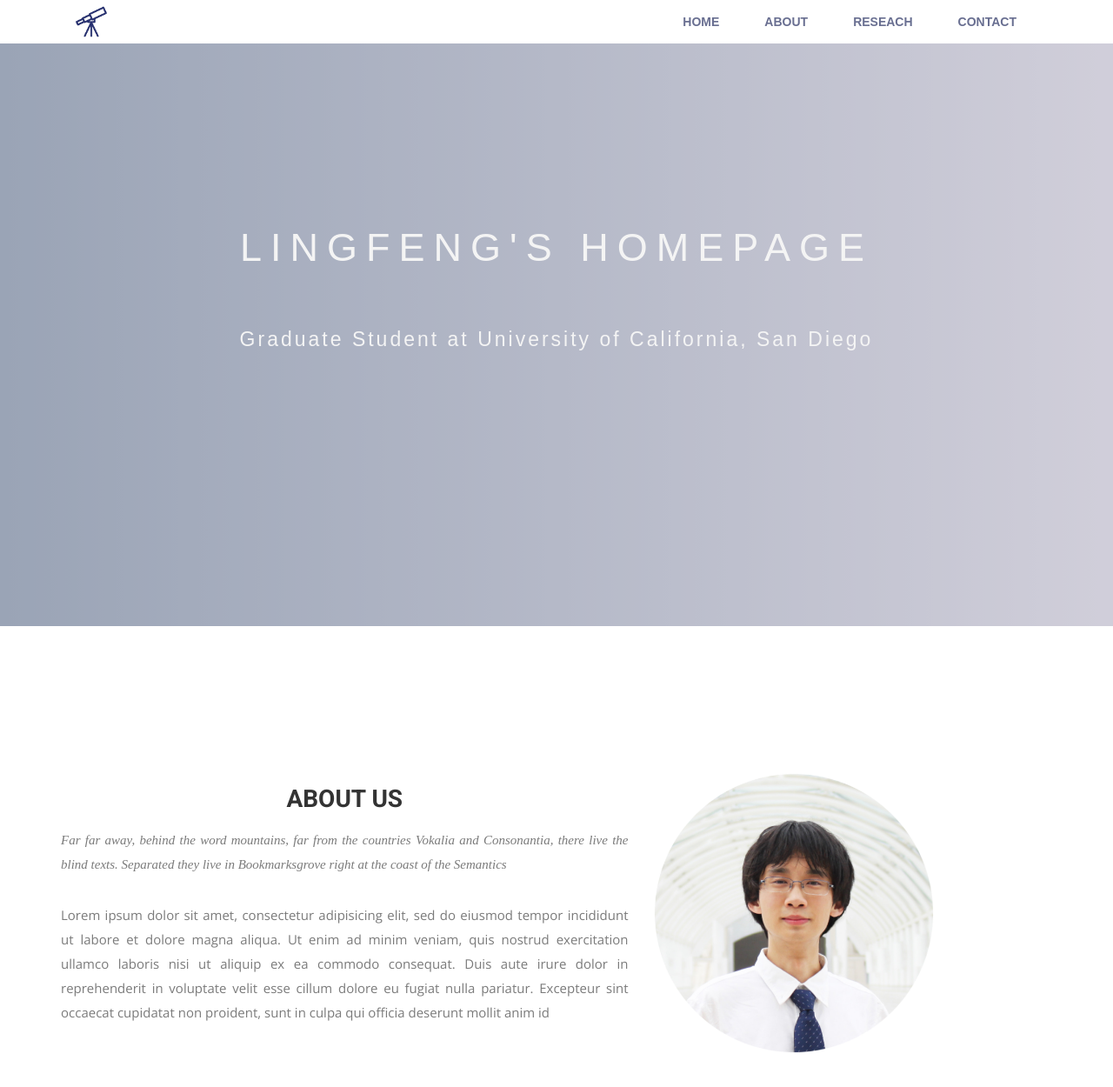
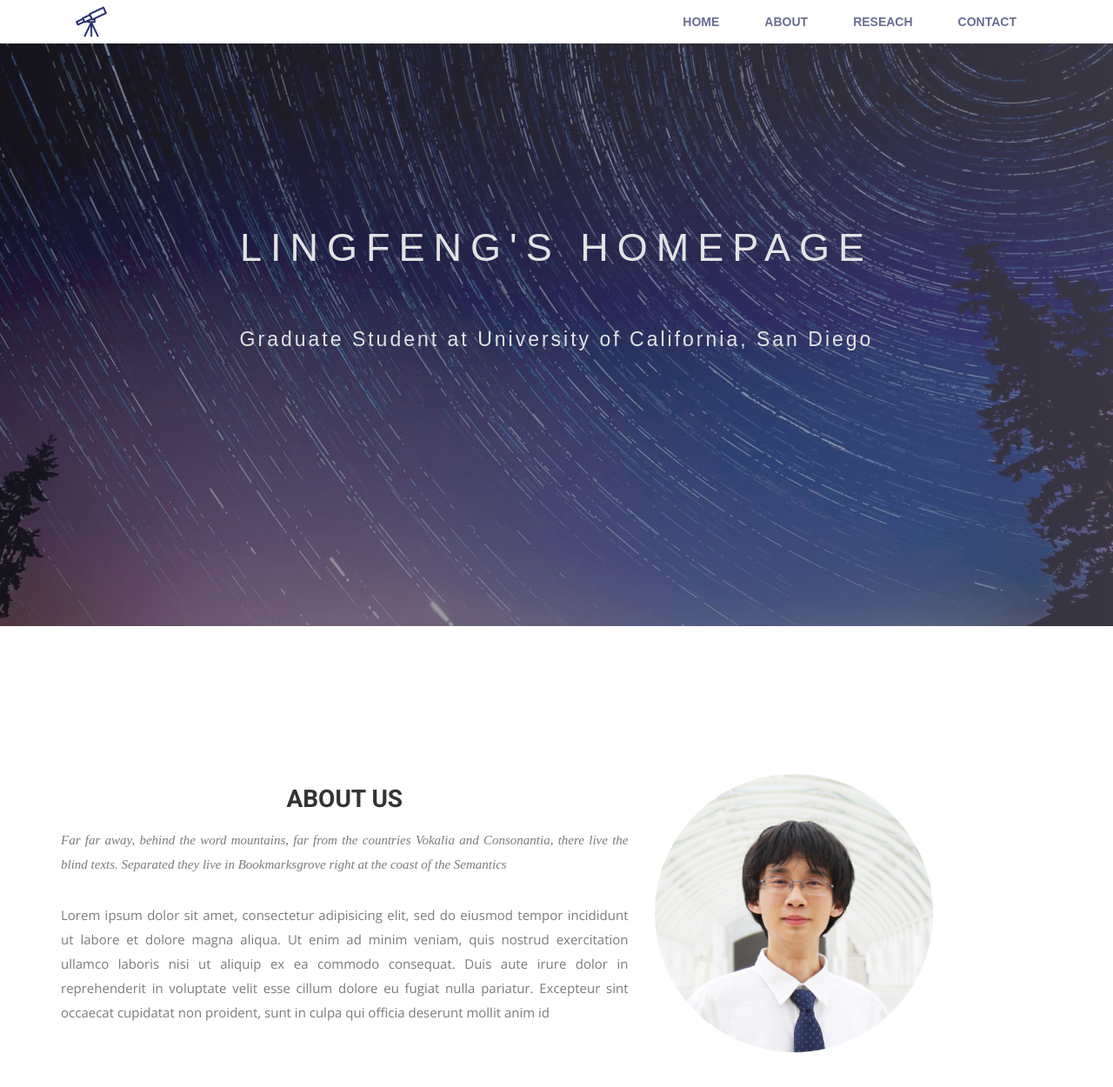
Before and after one commit to wei-lingfeng/lingfeng-wei.github.io, a Jekyll site: the page built from index.html, in a window 1280 px wide and 1400 px high. Shown: the top 1250 px of the window at 87% size. Built offline with Jekyll 4.4.1, drawn with Linux system fonts in a browser that asks for light colours; nearby versions of some CDN libraries; some web fonts are replaced.

Commit message:
Update airspace.css

```diff
--- a/css/airspace.css
+++ b/css/airspace.css
@@ -103,27 +103,24 @@ font header .navbar-default .navbar-nav li a:hover {
 	Slider Start
 --*/
 #slider {
-  background: linear-gradient(to left, #8b86a3, #031c49);
+  background: url("../img/slider-bg.jpg") no-repeat;
   background-size: cover;
   background-attachment: fixed;
-  background-position: 10% 0;
+  background-position: 10% 0%;
   padding: 235px 0 300px 0;
-  opacity: 0.4;
   position: relative;
 }
 #slider:before {
   content: "";
-  position: relative;
-  z-index = -1;
+  position: absolute;
   left: 0;
   top: 0;
   bottom: 0;
   right: 0;
   width: 100%;
   height: 100%;
-  background: url("../img/slider-bg.jpg") no-repeat;
-  background-size: cover;
-  background-attachment: fixed;
+  background: linear-gradient(to left, #8b86a3, #322e40);
+  opacity: 0.4;
 }
 
 /*#slider:after {
```
